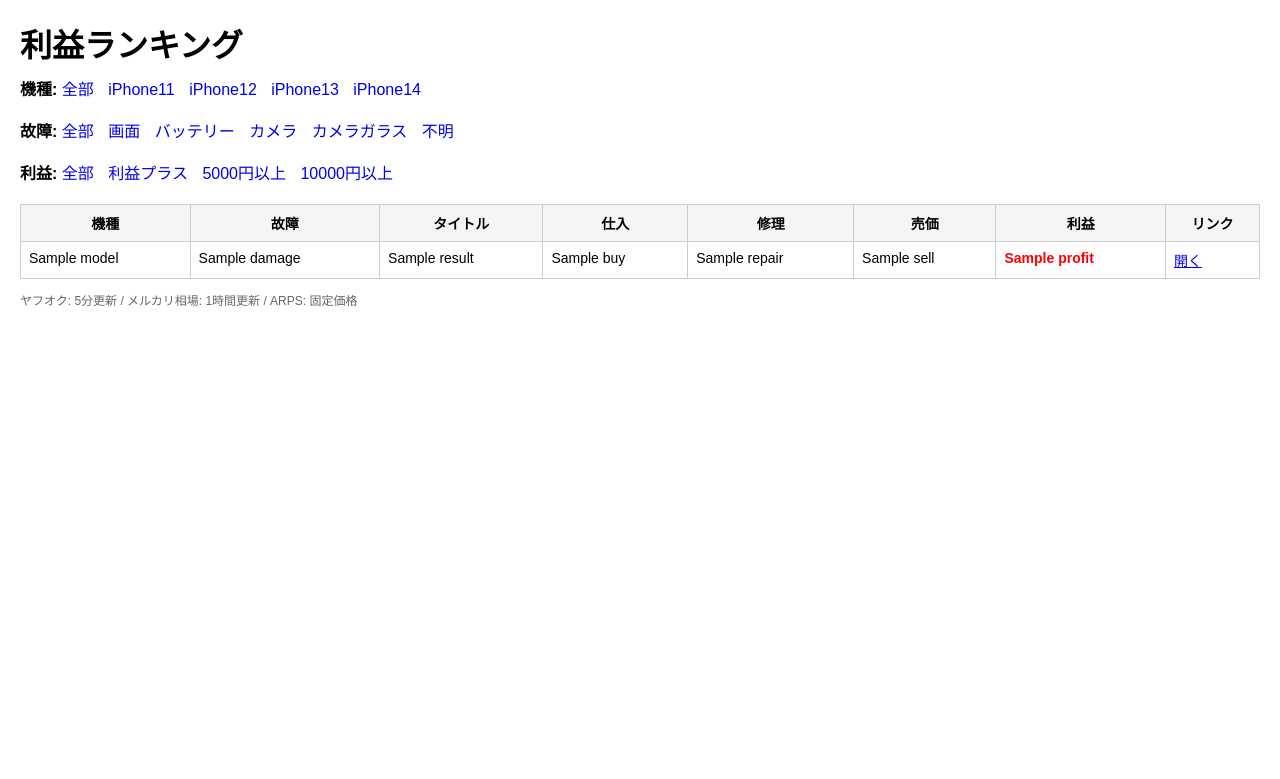
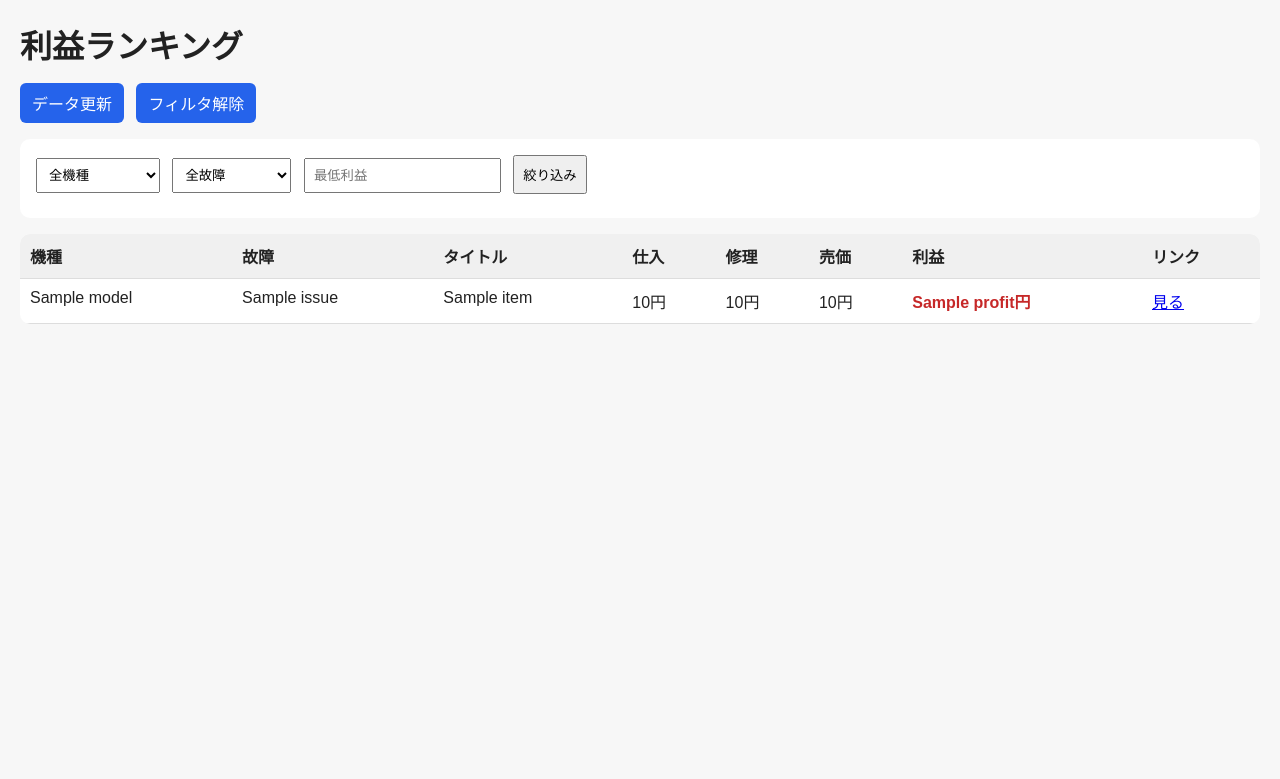
Before and after one commit to daigokudo21-create/ai-aufon, a Python web app: template templates/index.html in a window 1280 px wide. Shown: the top 779 px of the page. Run offline with Jinja, Linux system fonts and the light colour scheme; the template is opened without the code that fills it: most values are stand-ins (such as "Sample title", 1, 10 or a date in 2020).

Commit message:
Update index.html

```diff
--- a/templates/index.html
+++ b/templates/index.html
@@ -1,82 +1,105 @@
-<html>
+<!DOCTYPE html>
+<html lang="ja">
 <head>
-<title>スマホ転売AI</title>
+  <meta charset="UTF-8">
+  <meta name="viewport" content="width=device-width, initial-scale=1">
+  <title>iPhone利益ランキング</title>
   <style>
     body {
       font-family: Arial, sans-serif;
       margin: 20px;
+      background: #f7f7f7;
+      color: #222;
     }
     h1 {
-  margin-bottom: 10px;
+      margin-bottom: 16px;
     }
-.filters {
-  margin-bottom: 20px;
+    .actions {
+      margin-bottom: 16px;
     }
-a.filter {
-  margin-right: 10px;
+    .actions a {
+      display: inline-block;
+      padding: 8px 12px;
+      background: #2563eb;
+      color: #fff;
       text-decoration: none;
+      border-radius: 6px;
+      margin-right: 8px;
+    }
+    form {
+      background: #fff;
+      padding: 16px;
+      border-radius: 10px;
+      margin-bottom: 16px;
+    }
+    select, input, button {
+      padding: 8px;
+      margin-right: 8px;
+      margin-bottom: 8px;
     }
     table {
       width: 100%;
       border-collapse: collapse;
+      background: #fff;
+      border-radius: 10px;
+      overflow: hidden;
     }
     th, td {
-  border: 1px solid #ccc;
-  padding: 8px;
-  font-size: 14px;
+      border-bottom: 1px solid #ddd;
+      padding: 10px;
+      text-align: left;
       vertical-align: top;
     }
     th {
-  background: #f5f5f5;
+      background: #f0f0f0;
+    }
+    tr:hover {
+      background: #fafafa;
+    }
+    .empty {
+      text-align: center;
+      color: #666;
+      padding: 24px;
     }
     .profit-plus {
-  color: green;
+      color: #0a7a28;
       font-weight: bold;
     }
     .profit-minus {
-  color: red;
+      color: #c62828;
       font-weight: bold;
-}
-.small {
-  color: #666;
-  font-size: 12px;
     }
   </style>
 </head>
 <body>
-
   <h1>利益ランキング</h1>
 
-<div class="filters">
-  <div>
-    <strong>機種:</strong>
-    <a class="filter" href="/">全部</a>
-    <a class="filter" href="/?model=iphone11">iPhone11</a>
-    <a class="filter" href="/?model=iphone12">iPhone12</a>
-    <a class="filter" href="/?model=iphone13">iPhone13</a>
-    <a class="filter" href="/?model=iphone14">iPhone14</a>
-  </div>
-  <br>
-  <div>
-    <strong>故障:</strong>
-    <a class="filter" href="/">全部</a>
-    <a class="filter" href="/?damage=screen">画面</a>
-    <a class="filter" href="/?damage=battery">バッテリー</a>
-    <a class="filter" href="/?damage=camera">カメラ</a>
-    <a class="filter" href="/?damage=camera_glass">カメラガラス</a>
-    <a class="filter" href="/?damage=unknown">不明</a>
-  </div>
-  <br>
-  <div>
-    <strong>利益:</strong>
-    <a class="filter" href="/">全部</a>
-    <a class="filter" href="/?profit=plus">利益プラス</a>
-    <a class="filter" href="/?profit=5000">5000円以上</a>
-    <a class="filter" href="/?profit=10000">10000円以上</a>
-  </div>
+  <div class="actions">
+    <a href="/refresh">データ更新</a>
+    <a href="/">フィルタ解除</a>
   </div>
 
+  <form method="get" action="/">
+    <select name="model">
+      <option value="">全機種</option>
+      {% for model in all_models %}
+        <option value="{{ model }}" {% if model == model_filter %}selected{% endif %}>{{ model }}</option>
+      {% endfor %}
+    </select>
+
+    <select name="issue">
+      <option value="">全故障</option>
+      {% for issue in all_issues %}
+        <option value="{{ issue }}" {% if issue == issue_filter %}selected{% endif %}>{{ issue }}</option>
+      {% endfor %}
+    </select>
+
+    <input type="number" name="min_profit" placeholder="最低利益" value="{{ min_profit }}">
+    <button type="submit">絞り込み</button>
+  </form>
+
   <table>
+    <thead>
       <tr>
         <th>機種</th>
         <th>故障</th>
@@ -87,27 +110,32 @@ th {
         <th>利益</th>
         <th>リンク</th>
       </tr>
-
-{% for r in results %}
+    </thead>
+    <tbody>
+      {% if rankings and rankings|length > 0 %}
+        {% for item in rankings %}
         <tr>
-  <td>{{ r.model }}</td>
-  <td>{{ r.damage }}</td>
-  <td>{{ r.title }}</td>
-  <td>{{ r.buy }}</td>
-  <td>{{ r.repair }}</td>
-  <td>{{ r.sell }}</td>
-  <td class="{% if r.profit >= 0 %}profit-plus{% else %}profit-minus{% endif %}">
-    {{ r.profit }}
+          <td>{{ item.model }}</td>
+          <td>{{ item.issue }}</td>
+          <td>{{ item.title }}</td>
+          <td>{{ item.buy_price }}円</td>
+          <td>{{ item.repair_cost }}円</td>
+          <td>{{ item.sell_price }}円</td>
+          <td class="{% if item.profit >= 0 %}profit-plus{% else %}profit-minus{% endif %}">
+            {{ item.profit }}円
           </td>
-  <td><a href="{{ r.url }}" target="_blank">開く</a></td>
+          <td><a href="{{ item.url }}" target="_blank">見る</a></td>
         </tr>
         {% endfor %}
-
+      {% else %}
+        <tr>
+          <td colspan="8" class="empty">
+            データが0件です。<br>
+            /refresh を押して再取得してください。
+          </td>
+        </tr>
+      {% endif %}
+    </tbody>
   </table>
-
-<p class="small">
-ヤフオク: 5分更新 / メルカリ相場: 1時間更新 / ARPS: 固定価格
-</p>
-
 </body>
 </html>
```
Lines whose indentation alone changed are shown as unchanged.
